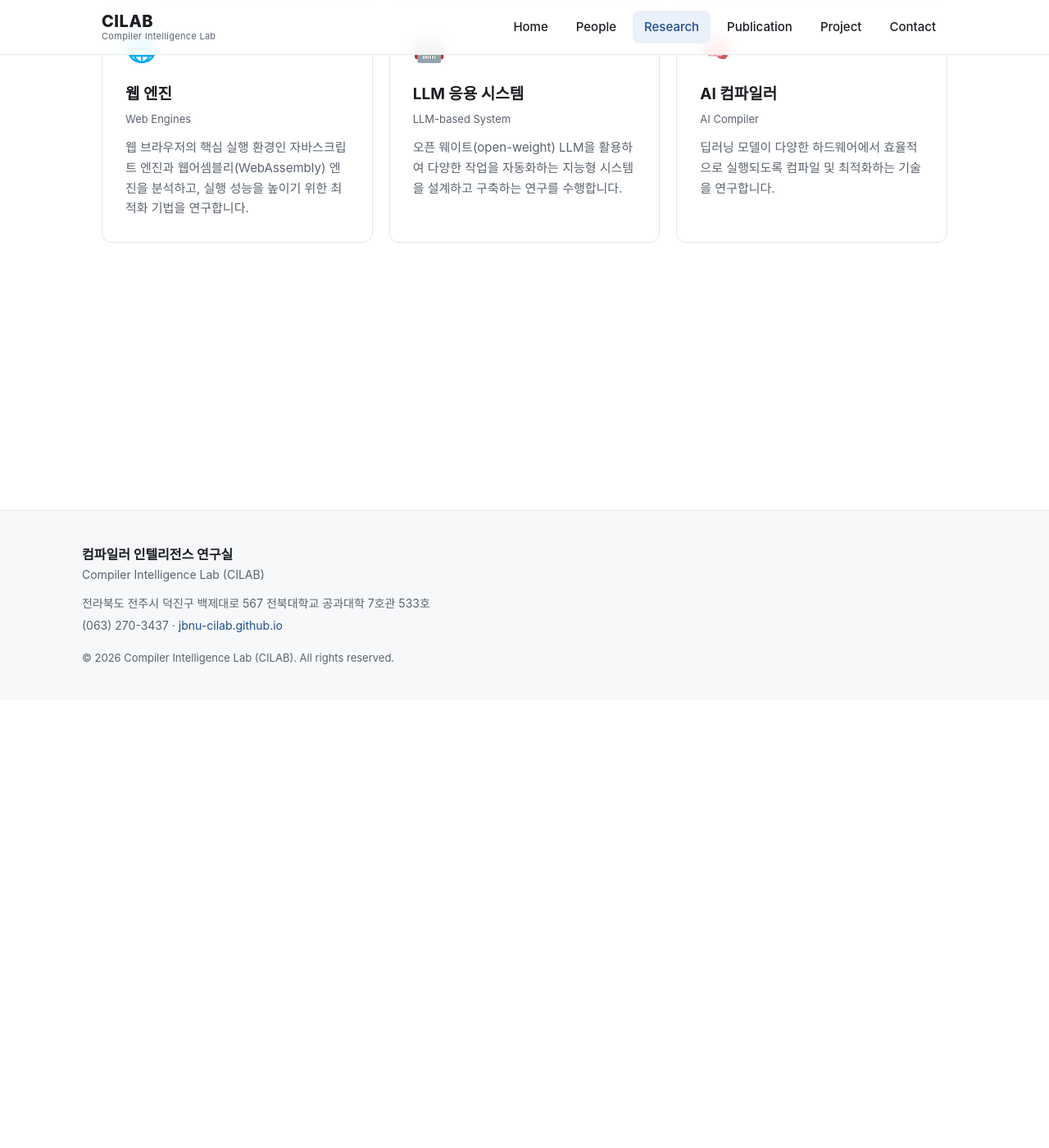
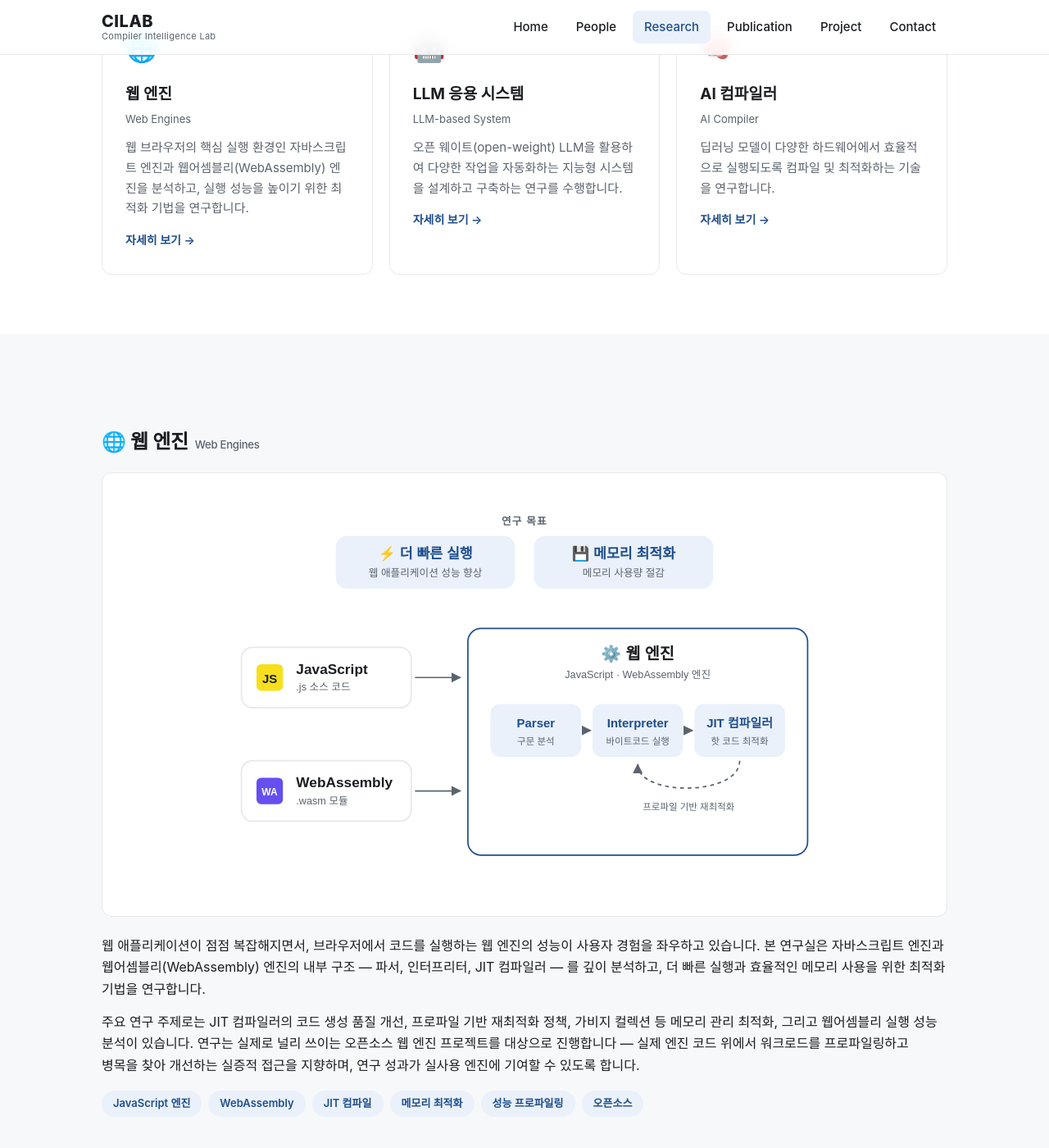
Before and after one commit to JBNU-CILAB/JBNU-CILAB.github.io, a Jekyll site: the page built from research.html, in a window 1280 px wide and 1400 px high, scrolled down 325 px. Shown: the whole window at 82% size. Built offline with Jekyll 4.4.1, drawn with Linux system fonts in a browser that asks for light colours; some web fonts are replaced; some of the changed text lies outside the part shown.

Commit message:
Add detailed research sections with diagrams to Research page
- Add SVG overview diagrams for web engines, LLM-based systems, AI compiler
- Extend research.yml with anchor ids, details paragraphs, and keywords
- Research page: cards link to anchor detail sections (figure + text + tags)
- Home research cards link to the same anchors

```diff
--- a/_data/research.yml
+++ b/_data/research.yml
@@ -1,17 +1,79 @@
 # ── 연구 분야 ──────────────────────────────────────
-# Research 페이지에 카드로 표시됩니다. icon은 이모지 하나를 넣으세요.
+# Home/Research 페이지에 카드로 표시되고, Research 페이지 하단에 상세 섹션이 생깁니다.
+# - icon: 이모지 하나
+# - id: 상세 섹션 앵커 (카드 클릭 시 /research/#id 로 이동)
+# - image: 상세 섹션 상단 그림 (비우면 그림 없이 표시)
+# - details: 상세 설명 문단 목록 (문단 단위로 항목 추가)
+# - keywords: 키워드 태그 목록
 
 - icon: "🌐"
   title: "웹 엔진"
   title_en: "Web Engines"
+  id: "web-engines"
   desc: "웹 브라우저의 핵심 실행 환경인 자바스크립트 엔진과 웹어셈블리(WebAssembly) 엔진을 분석하고, 실행 성능을 높이기 위한 최적화 기법을 연구합니다."
+  image: "/assets/img/research/web-engine.svg"
+  details:
+    - >-
+      웹 애플리케이션이 점점 복잡해지면서, 브라우저에서 코드를 실행하는 웹 엔진의 성능이
+      사용자 경험을 좌우하고 있습니다. 본 연구실은 자바스크립트 엔진과 웹어셈블리(WebAssembly)
+      엔진의 내부 구조 — 파서, 인터프리터, JIT 컴파일러 — 를 깊이 분석하고, 더 빠른 실행과
+      효율적인 메모리 사용을 위한 최적화 기법을 연구합니다.
+    - >-
+      주요 연구 주제로는 JIT 컴파일러의 코드 생성 품질 개선, 프로파일 기반 재최적화 정책,
+      가비지 컬렉션 등 메모리 관리 최적화, 그리고 웹어셈블리 실행 성능 분석이 있습니다.
+      연구는 실제로 널리 쓰이는 오픈소스 웹 엔진 프로젝트를 대상으로 진행합니다 —
+      실제 엔진 코드 위에서 워크로드를 프로파일링하고 병목을 찾아 개선하는 실증적 접근을
+      지향하며, 연구 성과가 실사용 엔진에 기여할 수 있도록 합니다.
+  keywords:
+    - "JavaScript 엔진"
+    - "WebAssembly"
+    - "JIT 컴파일"
+    - "메모리 최적화"
+    - "성능 프로파일링"
+    - "오픈소스"
 
 - icon: "🤖"
   title: "LLM 응용 시스템"
   title_en: "LLM-based System"
+  id: "llm-system"
   desc: "오픈 웨이트(open-weight) LLM을 활용하여 다양한 작업을 자동화하는 지능형 시스템을 설계하고 구축하는 연구를 수행합니다."
+  image: "/assets/img/research/llm-system.svg"
+  details:
+    - >-
+      오픈 웨이트(open-weight) LLM의 등장으로, 외부 API에 의존하지 않고 자체 환경에서
+      대규모 언어 모델을 활용할 수 있게 되었습니다. 본 연구실은 이러한 공개 모델을 기반으로
+      반복적인 작업을 자동화하고 지능형 서비스를 구축하는 시스템을 연구합니다.
+    - >-
+      주어진 작업에 맞는 프롬프트 설계, 외부 도구·API와의 연동(Tool Use), 작업을 스스로
+      계획하고 수행하는 에이전트 파이프라인 구성이 핵심 연구 주제입니다. 시스템이 낸 결과를
+      평가하고 피드백하여 파이프라인을 지속적으로 개선하는 방법, 그리고 소프트웨어 개발·분석
+      도구에 LLM을 접목하는 응용 연구도 함께 수행합니다.
+  keywords:
+    - "Open-weight LLM"
+    - "프롬프트 엔지니어링"
+    - "Tool Use"
+    - "LLM 에이전트"
+    - "자동화 시스템"
 
 - icon: "🧠"
   title: "AI 컴파일러"
   title_en: "AI Compiler"
+  id: "ai-compiler"
   desc: "딥러닝 모델이 다양한 하드웨어에서 효율적으로 실행되도록 컴파일 및 최적화하는 기술을 연구합니다."
+  image: "/assets/img/research/ai-compiler.svg"
+  details:
+    - >-
+      딥러닝 모델은 CPU, GPU, NPU 등 서로 다른 특성의 하드웨어에서 실행됩니다.
+      학습 프레임워크로 만든 모델이 각 하드웨어의 성능을 최대한 끌어내며 동작하려면,
+      모델을 하드웨어에 맞는 코드로 변환하고 최적화하는 AI 컴파일러가 필수적입니다.
+    - >-
+      본 연구실은 딥러닝 모델을 중간 표현(IR)으로 변환하고, 연산자 융합·불필요한 연산 제거
+      같은 그래프 수준 최적화를 거쳐, 타깃 하드웨어별 고성능 커널을 생성하는 컴파일 전 과정을
+      연구합니다. 아울러 하드웨어별 최적 실행 스케줄을 자동으로 탐색하는 오토튜닝 기법을 통해,
+      다양한 환경에서 딥러닝 추론의 효율을 높이는 것을 목표로 합니다.
+  keywords:
+    - "딥러닝 컴파일러"
+    - "중간 표현(IR)"
+    - "그래프 최적화"
+    - "코드 생성"
+    - "오토튜닝"
--- a/assets/css/style.css
+++ b/assets/css/style.css
@@ -125,6 +125,28 @@
 .card h3 { margin: 0 0 4px; font-size: 19px; }
 .card .card-sub { color: var(--text-muted); font-size: 13px; margin: 0 0 12px; }
 .card p { margin: 0; color: var(--text-muted); font-size: 15px; }
+.card-link { display: block; color: var(--text); }
+.card-link:hover { text-decoration: none; }
+.card-link .card-more {
+  display: inline-block; margin-top: 14px;
+  color: var(--accent); font-weight: 600; font-size: 14px;
+}
+
+/* ── Research 상세 섹션 ───────────────────────── */
+.research-detail { padding: 40px 0; scroll-margin-top: 90px; }
+.research-detail + .research-detail { border-top: 1px solid var(--line); }
+.research-detail h2 { font-size: 24px; margin: 0 0 18px; letter-spacing: -.3px; }
+.research-detail p { margin: 0 0 14px; word-break: keep-all; }
+.research-fig {
+  background: var(--bg); border: 1px solid var(--line);
+  border-radius: var(--radius); padding: 28px; margin: 8px 0 22px;
+}
+.research-fig img { width: 100%; max-width: 760px; margin: 0 auto; }
+.keyword-tags { display: flex; flex-wrap: wrap; gap: 8px; margin-top: 18px; }
+.keyword-tag {
+  font-size: 13px; font-weight: 600; padding: 5px 14px; border-radius: 999px;
+  background: var(--accent-soft); color: var(--accent);
+}
 
 /* ── People (멤버) ────────────────────────────── */
 .group-title {
--- a/index.html
+++ b/index.html
@@ -29,12 +29,13 @@
     <h2 class="section-title">연구 분야</h2>
     <div class="grid grid-3">
       {% for r in site.data.research %}
-      <div class="card">
+      <a class="card card-link" href="{{ '/research/' | relative_url }}#{{ r.id }}">
         <div class="icon">{{ r.icon }}</div>
         <h3>{{ r.title }}</h3>
         <p class="card-sub">{{ r.title_en }}</p>
         <p>{{ r.desc }}</p>
-      </div>
+        <span class="card-more">자세히 보기 →</span>
+      </a>
       {% endfor %}
     </div>
   </div>
--- a/research.html
+++ b/research.html
@@ -16,13 +16,37 @@
   <div class="container">
     <div class="grid grid-3">
       {% for r in site.data.research %}
-      <div class="card">
+      <a class="card card-link" href="#{{ r.id }}">
         <div class="icon">{{ r.icon }}</div>
         <h3>{{ r.title }}</h3>
         <p class="card-sub">{{ r.title_en }}</p>
         <p>{{ r.desc }}</p>
-      </div>
+        <span class="card-more">자세히 보기 →</span>
+      </a>
       {% endfor %}
     </div>
   </div>
 </section>
+
+<section class="section section-alt">
+  <div class="container">
+    {% for r in site.data.research %}
+    <div class="research-detail" id="{{ r.id }}">
+      <h2>{{ r.icon }} {{ r.title }}<span class="head-en">{{ r.title_en }}</span></h2>
+      {% if r.image and r.image != "" %}
+      <div class="research-fig">
+        <img src="{{ r.image | relative_url }}" alt="{{ r.title }} 연구 개요도">
+      </div>
+      {% endif %}
+      {% for p in r.details %}
+      <p>{{ p }}</p>
+      {% endfor %}
+      {% if r.keywords %}
+      <div class="keyword-tags">
+        {% for k in r.keywords %}<span class="keyword-tag">{{ k }}</span>{% endfor %}
+      </div>
+      {% endif %}
+    </div>
+    {% endfor %}
+  </div>
+</section>
```
Also changed, not shown: assets/img/research/ai-compiler.svg (added), assets/img/research/llm-system.svg (added), assets/img/research/web-engine.svg (added).
